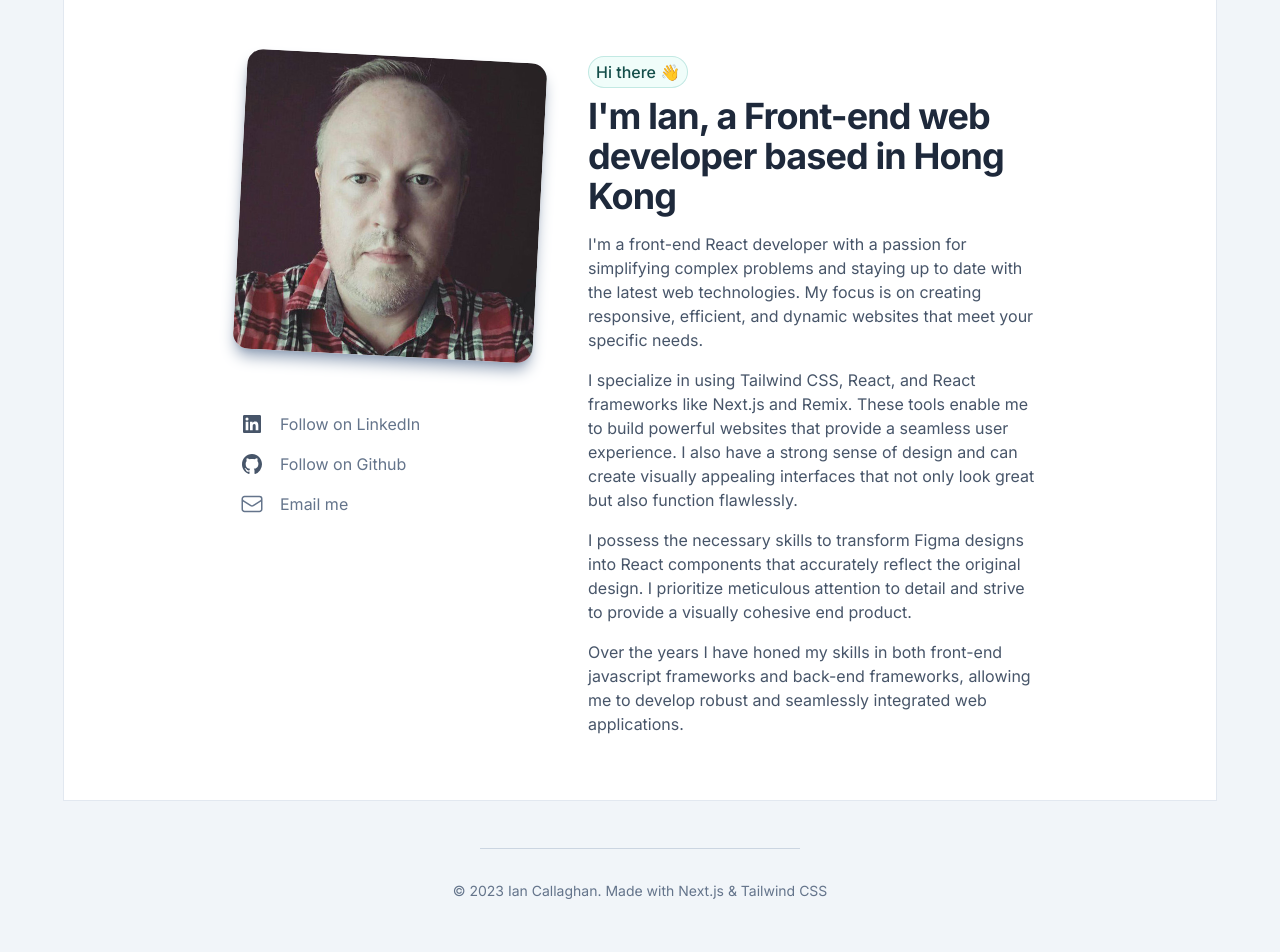
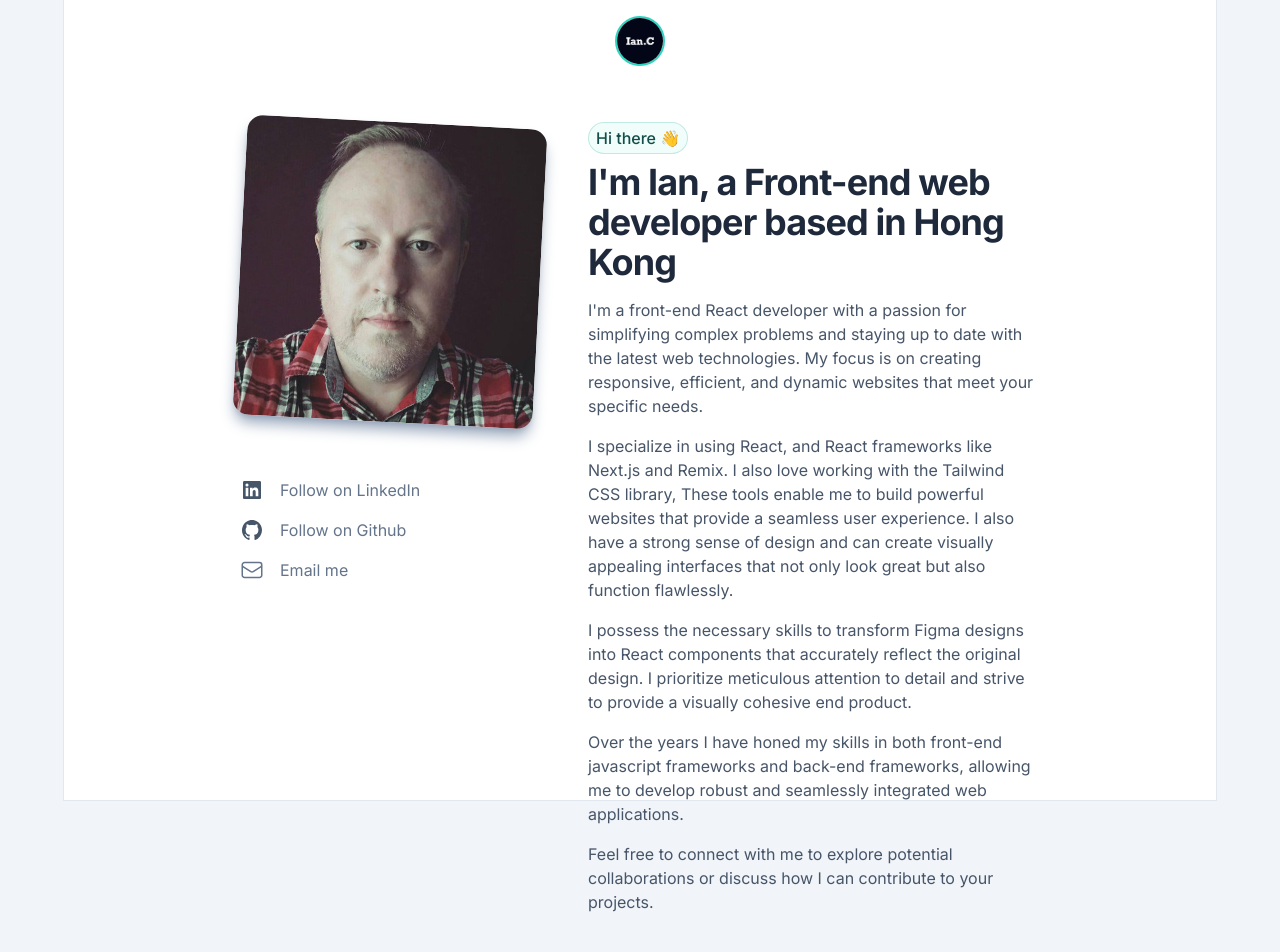
Before and after one commit to ianshk/ianc, a Next.js app: page / in a window 1280 px wide. Shown: the top 952 px of the page. Before the commit the page ends 917 px from the top, so only its background shows below. Built offline with nearby package versions, Linux system fonts and the light colour scheme.

Commit message:
Added header image and cleaned up a bit

```diff
--- a/src/app/page.tsx
+++ b/src/app/page.tsx
@@ -1,5 +1,7 @@
 import React from "react";
-import IntroDetails from "@/components/IntroDetails";
+import Intro from "@/components/Intro";
+import Footer from "@/components/Footer";
+import Image from "next/image";
 
 export default function Home() {
   return (
@@ -11,16 +13,16 @@ export default function Home() {
       </div>
       <div className="relative">
         <div className="container mx-auto max-w-2xl lg:max-w-4xl px-12">
-          <IntroDetails />
+          <Image
+            src="/images/Head.png"
+            width={50}
+            height={50}
+            alt="Ian"
+            className="mx-auto border-solid border-2 border-teal-400 rounded-full mt-4"
+          />
+          <Intro />
         </div>
-        <footer className="mx-auto w-full max-w-[85rem] px-12">
-          <hr className="border-t-1 border-t-slate-300 mt-24 mx-auto w-80" />
-          <div className="text-center">
-            <p className="text-slate-500 text-sm mt-8">
-              © 2023 Ian Callaghan. Made with Next.js & Tailwind CSS
-            </p>
-          </div>
-        </footer>
+        <Footer />
       </div>
     </>
   );
--- /dev/null
+++ b/src/components/Footer.tsx
@@ -0,0 +1,14 @@
+import React from "react";
+
+export default function Footer() {
+  return (
+    <footer className="mx-auto w-full max-w-[85rem] px-12">
+      <hr className="border-t-1 border-t-slate-300 mt-24 mx-auto w-80" />
+      <div className="text-center">
+        <p className="text-slate-500 text-sm mt-8">
+          © 2023 Ian Callaghan. Made with Next.js & Tailwind CSS
+        </p>
+      </div>
+    </footer>
+  );
+}
--- a/src/components/IconList.tsx
+++ b/src/components/IconList.tsx
@@ -28,11 +28,7 @@ export default function IconList() {
             aria-hidden="true"
             className="h-6 w-6 flex-none fill-slate-600 transition group-hover:fill-slate-800"
           >
-            <path
-              fill-rule="evenodd"
-              clip-rule="evenodd"
-              d="M12 2C6.475 2 2 6.588 2 12.253c0 4.537 2.862 8.369 6.838 9.727.5.09.687-.218.687-.487 0-.243-.013-1.05-.013-1.91C7 20.059 6.35 18.957 6.15 18.38c-.113-.295-.6-1.205-1.025-1.448-.35-.192-.85-.667-.013-.68.788-.012 1.35.744 1.538 1.051.9 1.551 2.338 1.116 2.912.846.088-.666.35-1.115.638-1.371-2.225-.256-4.55-1.14-4.55-5.062 0-1.115.387-2.038 1.025-2.756-.1-.256-.45-1.307.1-2.717 0 0 .837-.269 2.75 1.051.8-.23 1.65-.346 2.5-.346.85 0 1.7.115 2.5.346 1.912-1.333 2.75-1.05 2.75-1.05.55 1.409.2 2.46.1 2.716.637.718 1.025 1.628 1.025 2.756 0 3.934-2.337 4.806-4.562 5.062.362.32.675.936.675 1.897 0 1.371-.013 2.473-.013 2.82 0 .268.188.589.688.486a10.039 10.039 0 0 0 4.932-3.74A10.447 10.447 0 0 0 22 12.253C22 6.588 17.525 2 12 2Z"
-            ></path>
+            <path d="M12 2C6.475 2 2 6.588 2 12.253c0 4.537 2.862 8.369 6.838 9.727.5.09.687-.218.687-.487 0-.243-.013-1.05-.013-1.91C7 20.059 6.35 18.957 6.15 18.38c-.113-.295-.6-1.205-1.025-1.448-.35-.192-.85-.667-.013-.68.788-.012 1.35.744 1.538 1.051.9 1.551 2.338 1.116 2.912.846.088-.666.35-1.115.638-1.371-2.225-.256-4.55-1.14-4.55-5.062 0-1.115.387-2.038 1.025-2.756-.1-.256-.45-1.307.1-2.717 0 0 .837-.269 2.75 1.051.8-.23 1.65-.346 2.5-.346.85 0 1.7.115 2.5.346 1.912-1.333 2.75-1.05 2.75-1.05.55 1.409.2 2.46.1 2.716.637.718 1.025 1.628 1.025 2.756 0 3.934-2.337 4.806-4.562 5.062.362.32.675.936.675 1.897 0 1.371-.013 2.473-.013 2.82 0 .268.188.589.688.486a10.039 10.039 0 0 0 4.932-3.74A10.447 10.447 0 0 0 22 12.253C22 6.588 17.525 2 12 2Z"></path>
           </svg>
           <span className="ml-4">Follow on Github</span>
         </a>
--- a/src/components/Icons.tsx
+++ /dev/null
@@ -1,50 +0,0 @@
-export default function Icons() {
-  return (
-    <div className="mt-6 flex gap-6">
-      <a
-        className="group -m-1 p-1"
-        aria-label="Follow on GitHub"
-        href="https://github.com"
-      >
-        <svg
-          viewBox="0 0 24 24"
-          aria-hidden="true"
-          className="h-6 w-6 fill-zinc-600 transition group-hover:fill-zinc-700"
-        >
-          <path
-            fill-rule="evenodd"
-            clip-rule="evenodd"
-            d="M12 2C6.475 2 2 6.588 2 12.253c0 4.537 2.862 8.369 6.838 9.727.5.09.687-.218.687-.487 0-.243-.013-1.05-.013-1.91C7 20.059 6.35 18.957 6.15 18.38c-.113-.295-.6-1.205-1.025-1.448-.35-.192-.85-.667-.013-.68.788-.012 1.35.744 1.538 1.051.9 1.551 2.338 1.116 2.912.846.088-.666.35-1.115.638-1.371-2.225-.256-4.55-1.14-4.55-5.062 0-1.115.387-2.038 1.025-2.756-.1-.256-.45-1.307.1-2.717 0 0 .837-.269 2.75 1.051.8-.23 1.65-.346 2.5-.346.85 0 1.7.115 2.5.346 1.912-1.333 2.75-1.05 2.75-1.05.55 1.409.2 2.46.1 2.716.637.718 1.025 1.628 1.025 2.756 0 3.934-2.337 4.806-4.562 5.062.362.32.675.936.675 1.897 0 1.371-.013 2.473-.013 2.82 0 .268.188.589.688.486a10.039 10.039 0 0 0 4.932-3.74A10.447 10.447 0 0 0 22 12.253C22 6.588 17.525 2 12 2Z"
-          ></path>
-        </svg>
-      </a>
-      <a
-        className="group -m-1 p-1"
-        aria-label="Follow on LinkedIn"
-        href="https://linkedin.com"
-      >
-        <svg
-          viewBox="0 0 24 24"
-          aria-hidden="true"
-          className="h-6 w-6 fill-zinc-600 transition group-hover:fill-zinc-700"
-        >
-          <path d="M18.335 18.339H15.67v-4.177c0-.996-.02-2.278-1.39-2.278-1.389 0-1.601 1.084-1.601 2.205v4.25h-2.666V9.75h2.56v1.17h.035c.358-.674 1.228-1.387 2.528-1.387 2.7 0 3.2 1.778 3.2 4.091v4.715zM7.003 8.575a1.546 1.546 0 01-1.548-1.549 1.548 1.548 0 111.547 1.549zm1.336 9.764H5.666V9.75H8.34v8.589zM19.67 3H4.329C3.593 3 3 3.58 3 4.297v15.406C3 20.42 3.594 21 4.328 21h15.338C20.4 21 21 20.42 21 19.703V4.297C21 3.58 20.4 3 19.666 3h.003z"></path>
-        </svg>
-      </a>
-      <a
-        className="group -m-1 p-1"
-        aria-label="Follow on Instagram"
-        href="https://instagram.com"
-      >
-        <svg
-          viewBox="0 0 24 24"
-          aria-hidden="true"
-          className="h-6 w-6 fill-zinc-600 transition group-hover:fill-zinc-700"
-        >
-          <path d="M12 3c-2.444 0-2.75.01-3.71.054-.959.044-1.613.196-2.185.418A4.412 4.412 0 0 0 4.51 4.511c-.5.5-.809 1.002-1.039 1.594-.222.572-.374 1.226-.418 2.184C3.01 9.25 3 9.556 3 12s.01 2.75.054 3.71c.044.959.196 1.613.418 2.185.23.592.538 1.094 1.039 1.595.5.5 1.002.808 1.594 1.038.572.222 1.226.374 2.184.418C9.25 20.99 9.556 21 12 21s2.75-.01 3.71-.054c.959-.044 1.613-.196 2.185-.419a4.412 4.412 0 0 0 1.595-1.038c.5-.5.808-1.002 1.038-1.594.222-.572.374-1.226.418-2.184.044-.96.054-1.267.054-3.711s-.01-2.75-.054-3.71c-.044-.959-.196-1.613-.419-2.185A4.412 4.412 0 0 0 19.49 4.51c-.5-.5-1.002-.809-1.594-1.039-.572-.222-1.226-.374-2.184-.418C14.75 3.01 14.444 3 12 3Zm0 1.622c2.403 0 2.688.009 3.637.052.877.04 1.354.187 1.67.31.421.163.72.358 1.036.673.315.315.51.615.673 1.035.123.317.27.794.31 1.671.043.95.052 1.234.052 3.637s-.009 2.688-.052 3.637c-.04.877-.187 1.354-.31 1.67-.163.421-.358.72-.673 1.036a2.79 2.79 0 0 1-1.035.673c-.317.123-.794.27-1.671.31-.95.043-1.234.052-3.637.052s-2.688-.009-3.637-.052c-.877-.04-1.354-.187-1.67-.31a2.789 2.789 0 0 1-1.036-.673 2.79 2.79 0 0 1-.673-1.035c-.123-.317-.27-.794-.31-1.671-.043-.95-.052-1.234-.052-3.637s.009-2.688.052-3.637c.04-.877.187-1.354.31-1.67.163-.421.358-.72.673-1.036.315-.315.615-.51 1.035-.673.317-.123.794-.27 1.671-.31.95-.043 1.234-.052 3.637-.052Z"></path>
-          <path d="M12 15a3 3 0 1 1 0-6 3 3 0 0 1 0 6Zm0-7.622a4.622 4.622 0 1 0 0 9.244 4.622 4.622 0 0 0 0-9.244Zm5.884-.182a1.08 1.08 0 1 1-2.16 0 1.08 1.08 0 0 1 2.16 0Z"></path>
-        </svg>
-      </a>
-    </div>
-  );
-}
--- a/src/components/IntroDetails.tsx
+++ b/src/components/Intro.tsx
@@ -2,11 +2,11 @@ import React from "react";
 import Image from "next/image";
 import IconList from "./IconList";
 
-export default function IntroDetails() {
+export default function Intro() {
   return (
     <div className="pt-14">
       <div className="flex flex-row gap-12 flex-wrap">
-        <div className="justify-center">
+        <div className=" mx-auto md:mx-0">
           <Image
             src="/images/avatar.jpg"
             width={300}
@@ -32,11 +32,12 @@ export default function IntroDetails() {
             dynamic websites that meet your specific needs.
           </p>
           <p>
-            I specialize in using Tailwind CSS, React, and React frameworks like
-            Next.js and Remix. These tools enable me to build powerful websites
-            that provide a seamless user experience. I also have a strong sense
-            of design and can create visually appealing interfaces that not only
-            look great but also function flawlessly.
+            I specialize in using React, and React frameworks like Next.js and
+            Remix. I also love working with the Tailwind CSS library, These
+            tools enable me to build powerful websites that provide a seamless
+            user experience. I also have a strong sense of design and can create
+            visually appealing interfaces that not only look great but also
+            function flawlessly.
           </p>
           <p>
             I possess the necessary skills to transform Figma designs into React
@@ -49,6 +50,10 @@ export default function IntroDetails() {
             frameworks and back-end frameworks, allowing me to develop robust
             and seamlessly integrated web applications.
           </p>
+          <p>
+            Feel free to connect with me to explore potential collaborations or
+            discuss how I can contribute to your projects.
+          </p>
           <div className="md:hidden block">
             <IconList />
           </div>
```
Also changed, not shown: public/images/Head.png (added), src/components/OpenSource.tsx (added), 1 other file (tests, documents, lock files or other folders).
